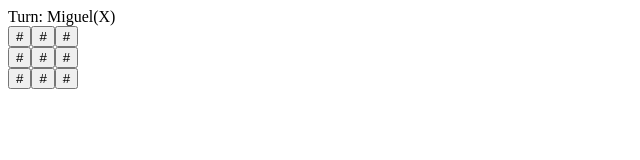
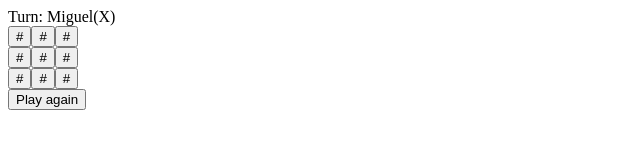
Before and after one commit to miguelruizc/Tic-Tac-Toe, a plain HTML site: page index.html in a window 1280 px wide. Shown: the whole page, without its empty margins (0-640 px from the left). Drawn offline with Linux system fonts and the light colour scheme.

Commit message:
Add createPlayAgainButton() method that generates a button

```diff
--- a/index.html
+++ b/index.html
@@ -8,7 +8,7 @@
     <title>Tic Tac Toe</title>
 </head>
 <body>
-    <div class="container">
+    <div id="container">
         <div id="game-info">
             Initial text
         </div>
--- a/index.js
+++ b/index.js
@@ -337,8 +337,23 @@ function DOMController(gameController) {
         updateDOM();
     }
 
+    const createPlayAgainButton = () => {
+        // Create element
+        let button = document.createElement("button");
+        button.setAttribute("class", "playAgain");
+        button.innerText = "Play again";
+        // Add event listener
+        button.addEventListener("click", function(){
+            console.log("Play again clicked");
+        });
+        //Append
+        const container = document.getElementById("container");
+        container.appendChild(button);
+    }
+
     return {
         updateDOM,
+        createPlayAgainButton,
     };
 }
 
@@ -347,3 +362,4 @@ let g = GameController();
 let d = DOMController(g);
 
 d.updateDOM(g);
+d.createPlayAgainButton();
```
